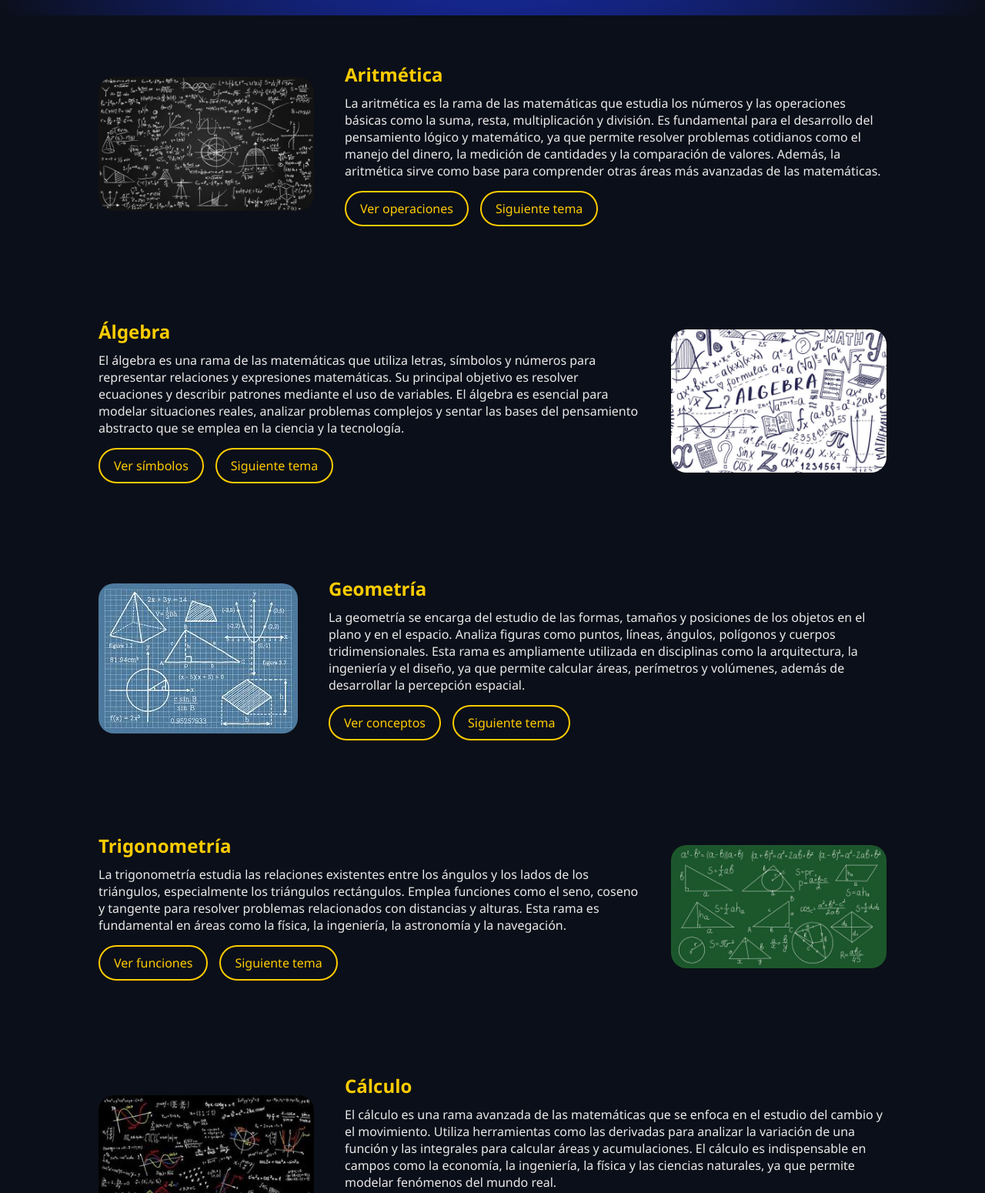
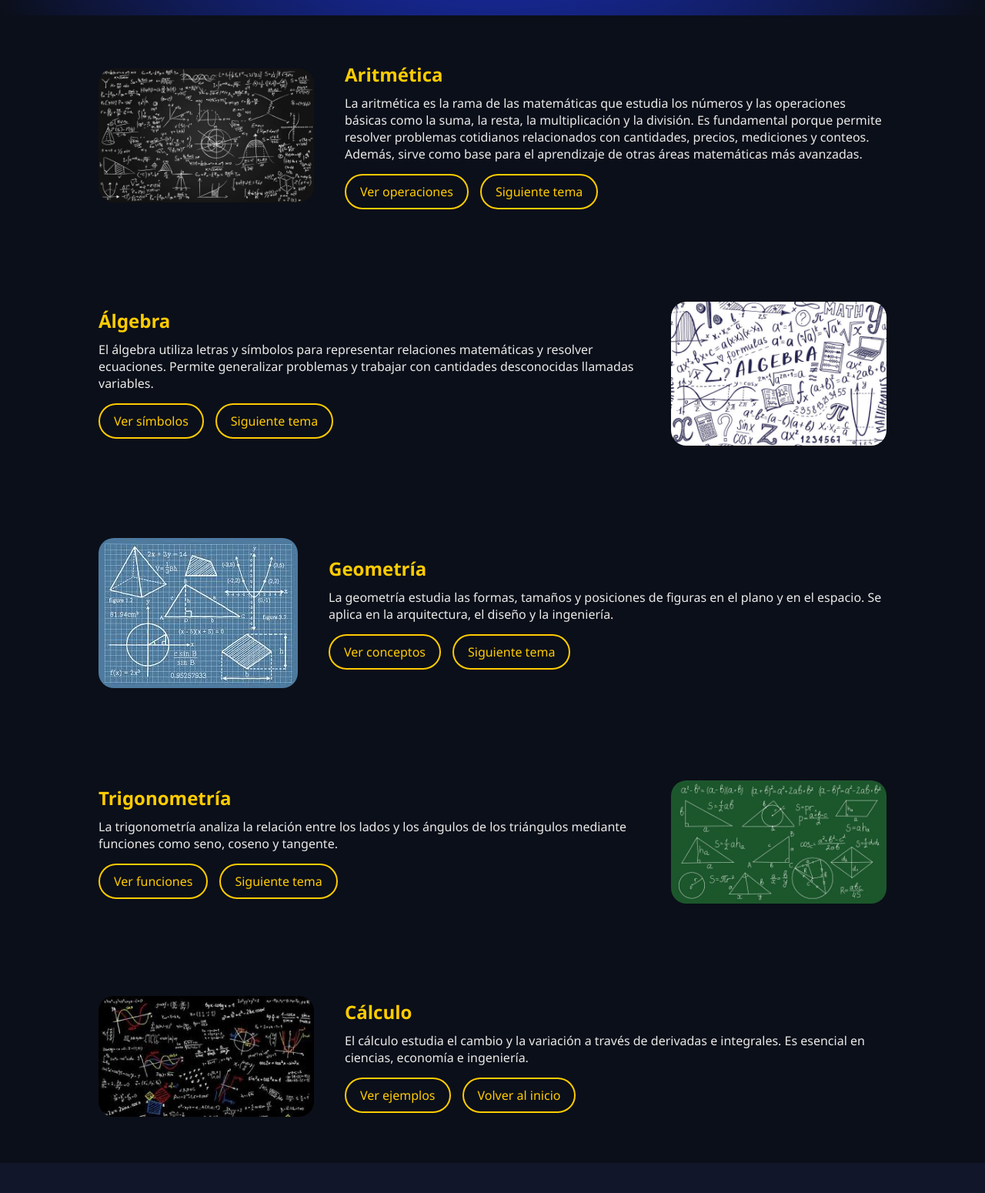
Before and after one commit to Joszxxx/0w0, a plain HTML site: page index.html in a window 1280 px wide. Shown: the part 780-2330 px from the top of the page at 77% size. Drawn offline with Linux system fonts and the light colour scheme.

Commit message:
Update index.html

```diff
--- a/index.html
+++ b/index.html
@@ -23,11 +23,11 @@
         <h2>Aritmética</h2>
         <p>
             La aritmética es la rama de las matemáticas que estudia los números
-            y las operaciones básicas como la suma, resta, multiplicación y división.
-            Es fundamental para el desarrollo del pensamiento lógico y matemático,
-            ya que permite resolver problemas cotidianos como el manejo del dinero,
-            la medición de cantidades y la comparación de valores. Además, la aritmética
-            sirve como base para comprender otras áreas más avanzadas de las matemáticas.
+            y las operaciones básicas como la suma, la resta, la multiplicación
+            y la división. Es fundamental porque permite resolver problemas
+            cotidianos relacionados con cantidades, precios, mediciones y conteos.
+            Además, sirve como base para el aprendizaje de otras áreas matemáticas
+            más avanzadas.
         </p>
         <div class="botones">
             <a href="#tabla" class="btn-secundario">Ver operaciones</a>
@@ -41,12 +41,9 @@
     <div class="info">
         <h2>Álgebra</h2>
         <p>
-            El álgebra es una rama de las matemáticas que utiliza letras, símbolos
-            y números para representar relaciones y expresiones matemáticas.
-            Su principal objetivo es resolver ecuaciones y describir patrones
-            mediante el uso de variables. El álgebra es esencial para modelar
-            situaciones reales, analizar problemas complejos y sentar las bases
-            del pensamiento abstracto que se emplea en la ciencia y la tecnología.
+            El álgebra utiliza letras y símbolos para representar relaciones
+            matemáticas y resolver ecuaciones. Permite generalizar problemas
+            y trabajar con cantidades desconocidas llamadas variables.
         </p>
         <div class="botones">
             <a href="#tabla" class="btn-secundario">Ver símbolos</a>
@@ -60,12 +57,9 @@
     <div class="info">
         <h2>Geometría</h2>
         <p>
-            La geometría se encarga del estudio de las formas, tamaños y posiciones
-            de los objetos en el plano y en el espacio. Analiza figuras como puntos,
-            líneas, ángulos, polígonos y cuerpos tridimensionales. Esta rama es
-            ampliamente utilizada en disciplinas como la arquitectura, la ingeniería
-            y el diseño, ya que permite calcular áreas, perímetros y volúmenes,
-            además de desarrollar la percepción espacial.
+            La geometría estudia las formas, tamaños y posiciones de figuras
+            en el plano y en el espacio. Se aplica en la arquitectura,
+            el diseño y la ingeniería.
         </p>
         <div class="botones">
             <a href="#tabla" class="btn-secundario">Ver conceptos</a>
@@ -79,11 +73,8 @@
     <div class="info">
         <h2>Trigonometría</h2>
         <p>
-            La trigonometría estudia las relaciones existentes entre los ángulos
-            y los lados de los triángulos, especialmente los triángulos rectángulos.
-            Emplea funciones como el seno, coseno y tangente para resolver problemas
-            relacionados con distancias y alturas. Esta rama es fundamental en
-            áreas como la física, la ingeniería, la astronomía y la navegación.
+            La trigonometría analiza la relación entre los lados y los ángulos
+            de los triángulos mediante funciones como seno, coseno y tangente.
         </p>
         <div class="botones">
             <a href="#tabla" class="btn-secundario">Ver funciones</a>
@@ -97,12 +88,8 @@
     <div class="info">
         <h2>Cálculo</h2>
         <p>
-            El cálculo es una rama avanzada de las matemáticas que se enfoca en
-            el estudio del cambio y el movimiento. Utiliza herramientas como
-            las derivadas para analizar la variación de una función y las integrales
-            para calcular áreas y acumulaciones. El cálculo es indispensable
-            en campos como la economía, la ingeniería, la física y las ciencias
-            naturales, ya que permite modelar fenómenos del mundo real.
+            El cálculo estudia el cambio y la variación a través de derivadas
+            e integrales. Es esencial en ciencias, economía e ingeniería.
         </p>
         <div class="botones">
             <a href="#tabla" class="btn-secundario">Ver ejemplos</a>
@@ -128,7 +115,7 @@
                 <td>Aritmética</td>
                 <td>Suma (+)</td>
                 <td>6 + 4 = 10</td>
-                <td>Une dos cantidades.</td>
+                <td>Une dos o más cantidades.</td>
             </tr>
             <tr>
                 <td>Álgebra</td>
@@ -146,13 +133,13 @@
                 <td>Trigonometría</td>
                 <td>Coseno</td>
                 <td>cos(60°) = 0.5</td>
-                <td>Relación entre lados del triángulo.</td>
+                <td>Relación entre lados de un triángulo.</td>
             </tr>
             <tr>
                 <td>Cálculo</td>
                 <td>Derivada</td>
                 <td>d/dx(x³) = 3x²</td>
-                <td>Mide la velocidad de cambio.</td>
+                <td>Mide la tasa de cambio.</td>
             </tr>
         </tbody>
     </table>
@@ -163,8 +150,7 @@
 <footer>
     <p>
         © 2026 – Universo Matemático <br>
-    Jose Eduardo Deara Jimenez
-    Osvaldo de Jesus Diaz Montejo
+        Elaborado por: José Eduardo Deara Jiménez y Osvaldo de Jesús Díaz Montejo
     </p>
 </footer>
 
```
